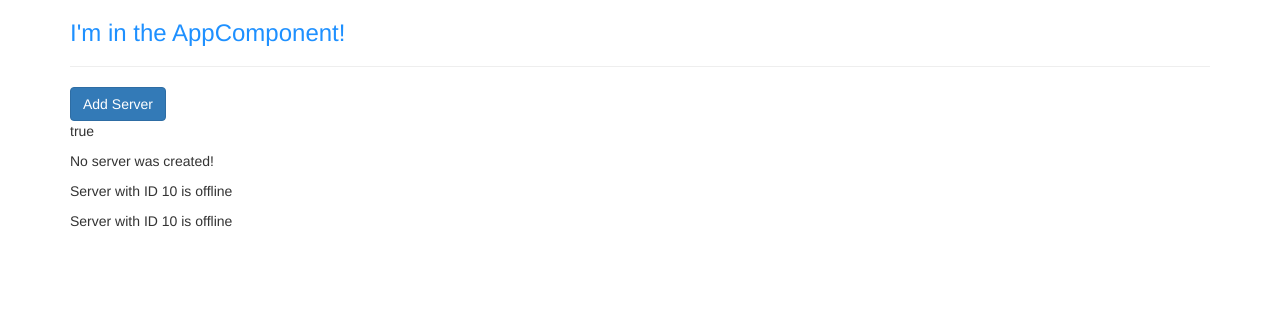
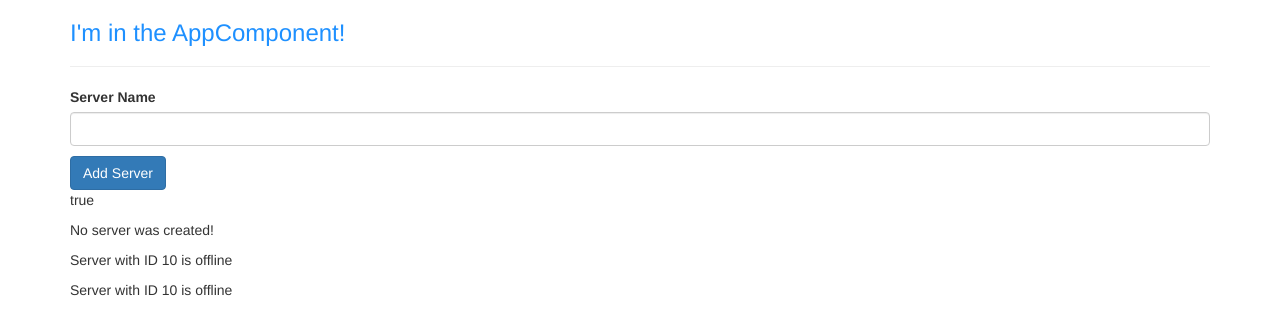
Before and after one commit to dmboone/firstAngularApp, an Angular app: page / in a window 1280 px wide. Shown: the top 334 px of the page. Built offline with nearby package versions, Linux system fonts and the light colour scheme.

Commit message:
passing and using data with event binding

```diff
--- a/src/app/servers/servers.component.html
+++ b/src/app/servers/servers.component.html
@@ -1,3 +1,11 @@
+<label>Server Name</label>
+<input type="text"
+    class = "form-control"
+    (input)="onUpdateServerName($event)"> <!-- (input) event is a normal DOM event that is fired whenever the user types -->
+                                         <!-- $event is a reserved word that gives us access to the event data -->
+
+<p>{{serverName}}</p>
+
 <!-- property binding our allowNewServer's value to the button's disabled attribute -->
 <button class="btn btn-primary" [disabled]="!allowNewServer"
 (click)="onCreateServer()">Add Server</button> <!-- event binding -->
--- a/src/app/servers/servers.component.ts
+++ b/src/app/servers/servers.component.ts
@@ -13,7 +13,8 @@ import { Component, OnInit } from '@angular/core';
 })
 export class ServersComponent implements OnInit {
   allowNewServer = false;
-  serverCreationStatus = 'No server was created!'
+  serverCreationStatus = 'No server was created!';
+  serverName = '';
 
   constructor() { // method that is executed at the point of time this component is created
     setTimeout(()=>{
@@ -28,4 +29,7 @@ export class ServersComponent implements OnInit {
     this.serverCreationStatus = 'Server was created!';
   }
 
+  onUpdateServerName(event: any){
+    this.serverName = event.target.value;
+  }
 }
```
